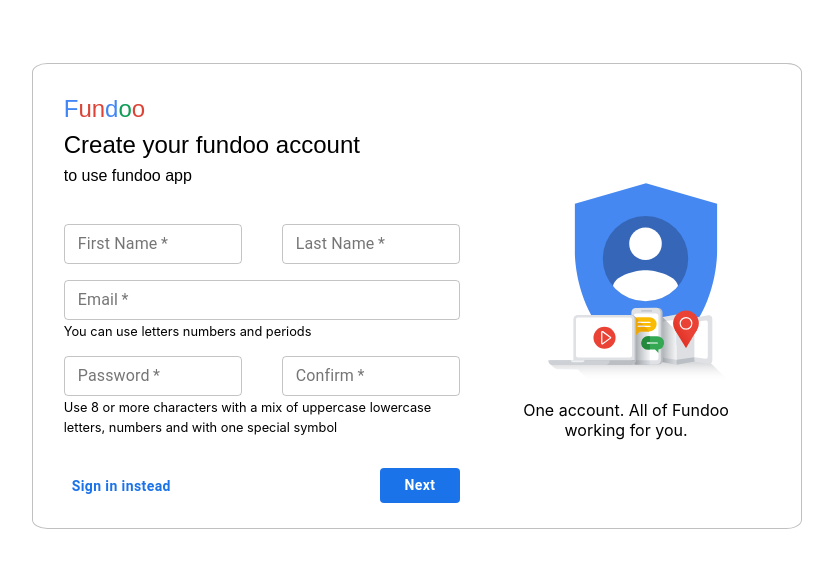
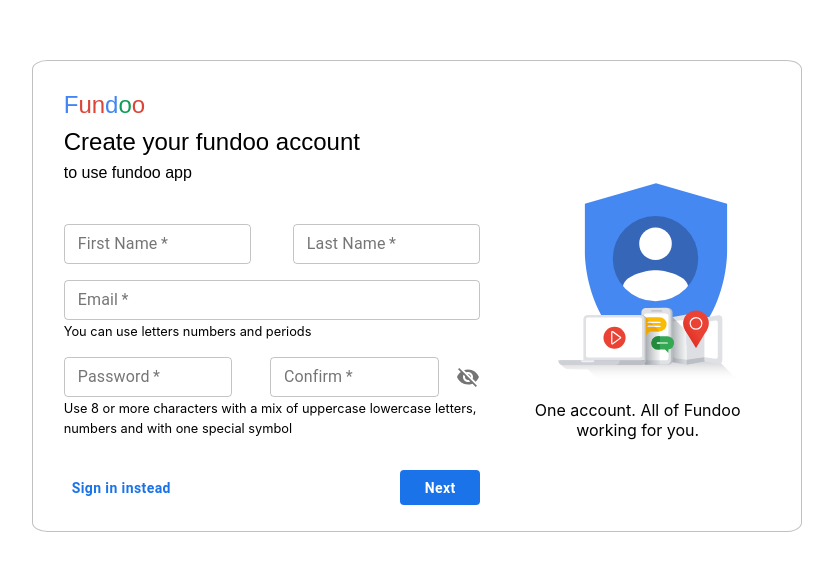
Before and after one commit to kn52/FundooNotesFrontEnd, a React (Create React App) app: page /register in a window 1280 px wide. Shown: the part 103-674 px from the top of the page, without its empty margins (223-1056 px from the left). Built offline with nearby package versions, Linux system fonts and the light colour scheme.

Commit message:
[Aashish]REFACTORED:Eye icon for password in register page

```diff
--- a/src/component/SignIn.jsx
+++ b/src/component/SignIn.jsx
@@ -23,6 +23,7 @@
         this.state = {
             email: '',
             password: '',
+			showPassword:false,
             errors: {},
         };
         this.handleChange=this.handleChange.bind(this);
--- a/src/component/SignUp.jsx
+++ b/src/component/SignUp.jsx
@@ -4,6 +4,10 @@
 import TextField from '@material-ui/core/TextField';
 import { Button } from '@material-ui/core';
 import { withRouter } from 'react-router';
+import Visibility from '@material-ui/icons/Visibility';
+import VisibilityOff from '@material-ui/icons/VisibilityOff';
+import IconButton from '@material-ui/core/IconButton';
+import InputAdornment from '@material-ui/core/InputAdornment';
 import UserService from '../service/UserService';
 
 class SignUp extends React.Component {
@@ -15,11 +19,19 @@
             email:'',
             password:'',
             confirmpassword:'',
+			showPassword:false,
             errors:{},
         }
         this.handleChange=this.handleChange.bind(this);
     }
 
+	handleClickShowPassword = () => {
+        this.setState({ showPassword: !this.state.showPassword });
+    }
+
+    handleMouseDownPassword = (event) => {
+        event.preventDefault();
+    };
 
     validate = () => {
 
@@ -163,19 +175,34 @@
                             </div>
                         </div>
                         <div className='register_content_container'>
+                            <div className='register_password_form_container' >
                                 <div className='register_password_form'>
-                                <div className='register_textfield'>
-                                    <TextField name="password" label="Password" type="password" variant="outlined" value={this.state.password}
+									<div className='register_textfield' >
+										<TextField name="password" label="Password" type={this.state.showPassword ? "text" : "password"} variant="outlined" value={this.state.password}
 											onChange={this.handleChange} className='input_txt input_txt_width' size='small'
 											error={this.state.errors.password}
 											helperText={this.state.errors.password} required />
 									</div>
 									<div className='register_textfield'>
-                                    <TextField name="confirmpassword" label="Confirm" type="password" variant="outlined" value={this.state.confirmpassword}
+										<TextField name="confirmpassword" label="Confirm" type={this.state.showPassword ? "text" : "password"} variant="outlined" value={this.state.confirmpassword}
 											onChange={this.handleChange} className='input_txt input_txt_width' size='small'
 											error={this.state.errors.confirm}
 											helperText={this.state.errors.confirm} required />
 									</div>
+								</div>
+								<div className="eye_icon_container">
+									<InputAdornment className="eye_icon">
+										<IconButton
+										aria-label="toggle password visibility"
+										onClick={this.handleClickShowPassword}
+										onMouseDown={this.handleMouseDownPassword}
+										edge="end"
+										>
+										{this.state.showPassword ? <Visibility /> : <VisibilityOff />}
+									   </IconButton>
+									</InputAdornment>
+								</div>
+
 							</div>
                             <div style={{textAlign:'left'}}>
                                 <span className='txt_size'>
--- a/src/scss/SignUp.css
+++ b/src/scss/SignUp.css
@@ -9,10 +9,6 @@
     border:1px solid silver;
     border-radius: 2%;
     width:60vw;
-}
-
-input_txt {
-    padding: 10px 15px !important;
 }
 
 .register_child_container {
@@ -28,7 +24,7 @@
     justify-content: flex-start;
     padding: 4%;
     padding-bottom: 1%;
-    width:60%;
+    width:65%;
 }
 
 .txt_size {
@@ -77,10 +73,29 @@
     padding-bottom: 4%;
 }
 
+.register_password_form_container {
+	display: flex;
+    flex-direction: row;
+    justify-content: space-between;
+}
+
+.eye_icon_container {
+	width:25px;
+	background-color:white;
+	position:relative;
+}
+
+.eye_icon {
+	position:absolute;
+	margin-left:-46%;
+	margin-top:20px;
+}
+
 .register_password_form {
     display: flex;
     flex-direction: row;
     justify-content: space-between;
+	width:90%;
 }
 
 .register_content{
@@ -93,7 +108,7 @@
     flex-direction: column;
     justify-content: center;
     padding: 3%;
-    width: 40%;
+    width: 35%;
 }
 
 .account_image {
```
Lines whose indentation alone changed are shown as unchanged.
